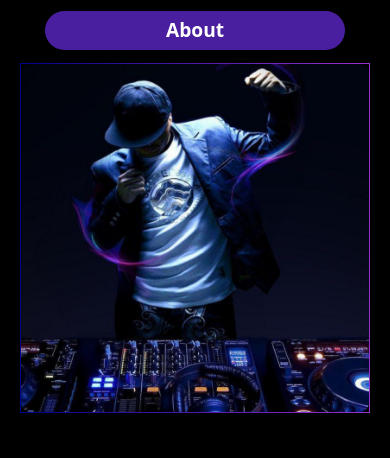
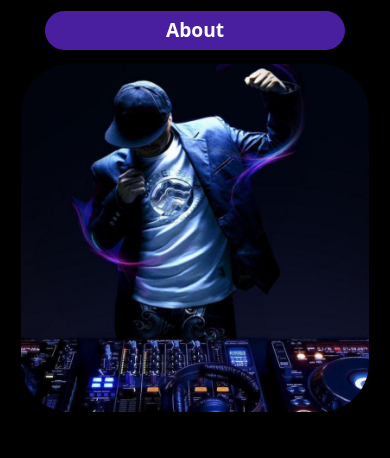
Before and after one commit to Darshan9121/dj-site, a plain HTML site: page index.html in a window 390 px wide. Shown: the part 608-1066 px from the top of the page. Drawn offline with nearby package versions, Linux system fonts and the light colour scheme.

Commit message:
modified:   index.html

```diff
--- a/index.html
+++ b/index.html
@@ -320,9 +320,9 @@ margin:5px 0px;
 #dj{
   border: 1px solid transparent;
   border-radius:50px ;
-  border-radius: 10px;
-   border-image: var(--gradient_color);
-  margin:3px auto;
+  /* border-radius: 10px; */
+   /* border-image: var(--gradient_color); */
+  margin:3px 3px;
 }
 
 
```
